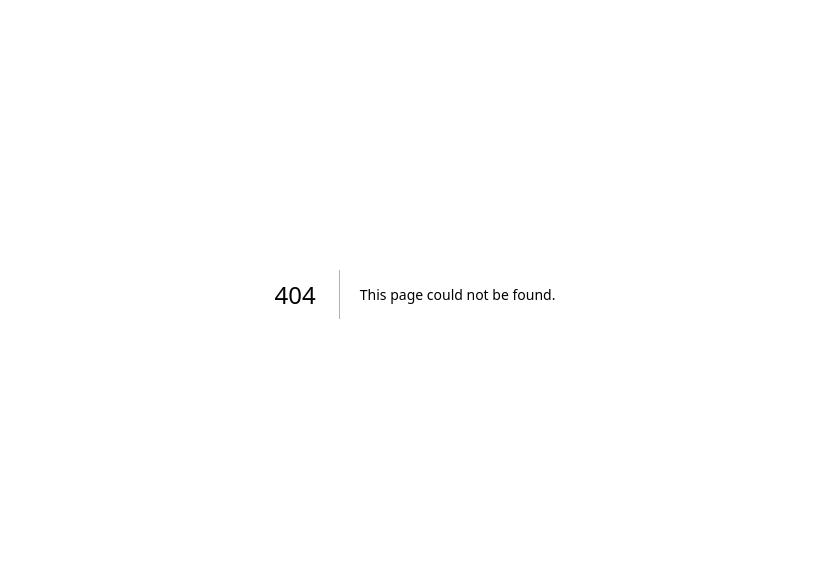
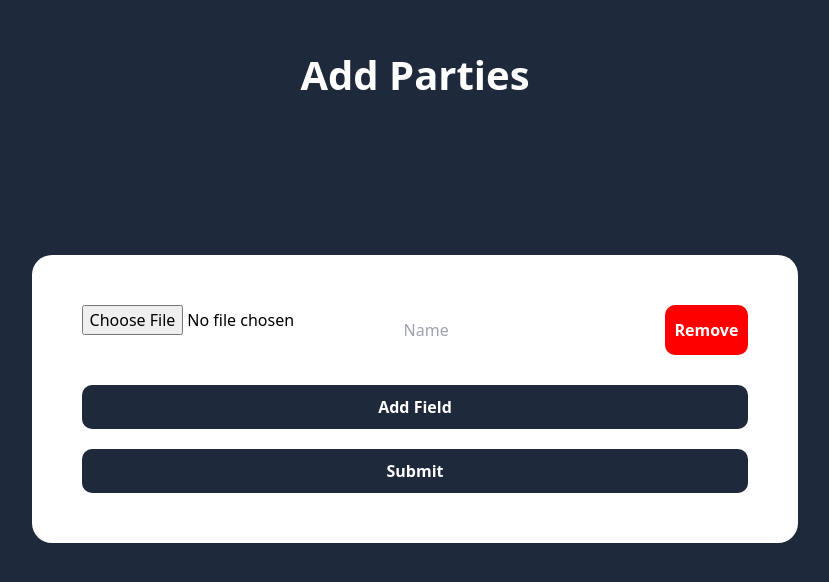
Before and after one commit to Taher2512/DigiVote, a Next.js app: page /addparty in a window 1280 px wide. Before the commit this address had no page. Shown: the part 106-688 px from the top of the page, without its empty margins (225-1054 px from the left). Built offline with nearby package versions, Linux system fonts and the light colour scheme; what @thirdweb-dev/react would draw is missing.

Commit message:
Parties Added

```diff
--- /dev/null
+++ b/pages/addparty.js
@@ -0,0 +1,99 @@
+import React, { useState } from 'react';
+import { app, db } from "../const/firebase/config";
+import { addDoc, collection, getDocs, query } from "firebase/firestore";
+import {getStorage,ref,uploadBytes,getDownloadURL} from 'firebase/storage'
+const FormRepeater = () => {
+  const [fields, setFields] = useState([{ image: '', name: '' }]);
+ const [image, setimage] = useState([])
+  const handleChange = (index, event) => {
+    const values = [...fields];
+    if (event.target.name === 'image') {
+      values[index].image = event.target.files[0];
+
+    } else {
+      values[index][event.target.name] = event.target.value;
+    }
+    setFields(values);
+  };
+
+  const handleAddField = () => {
+    setFields([...fields, { image: '', name: '' }]);
+    console.log(fields)
+  };
+
+  const handleRemoveField = (index) => {
+    const values = [...fields];
+    values.splice(index, 1);
+    setFields(values);
+  };
+const submit=async()=>{
+    const storage = getStorage(app);
+    const q = query(collection(db, "parties"));
+         fields.map(async(field)=>{
+            const storageRef = ref(storage, `parties/${field.name}`);
+            const d=await uploadBytes(storageRef, image);
+            console.log("Image uploaded successfully");
+           await getDownloadURL(d.ref).then(async(url) => {
+            let data={
+              name:field.name,
+                imageUrl:url,
+                votes:0
+            }
+            await  addDoc(collection(db, "parties"), data);
+
+           })
+         })
+
+
+
+
+}
+  return (
+    <div style={{ display: 'flex', justifyContent: 'space-evenly', alignItems: 'center', minHeight: '100vh',backgroundColor:"#1e293b" ,flexDirection:"column"}}>
+    <h1 style={{color:"white",fontSize:40,fontWeight:"bold"}}>Add Parties</h1>
+    <div style={{padding:50,backgroundColor:'white',borderRadius:20,gap:20,display:'flex',flexDirection:"column"}}>
+    <div style={{alignItems:"center",justifyContent:"center",display:'flex',flexDirection:"column",gap:10}} >
+        {fields.map((field, index) => (
+          <div style={{display:'flex',flexDirection:"row"}} key={index}>
+            <input
+               placeholder='Choose Party Logo'
+              type="file"
+              accept="image/*"
+              name="image"
+              onChange={(e) => handleChange(index, e)}
+            />
+            <div style={{flexDirection:"row",display:'flex',gap:20}}>
+            {field.image && (
+              <img style={{height:80,width:120,borderRadius:10}} src={URL.createObjectURL(field.image)} alt="Preview"  />
+            )}
+            <input
+
+              type="text"
+              name="name"
+              placeholder="Name"
+              value={field.name}
+              onChange={(e) => handleChange(index, e)}
+              style={{width:"100%",paddingRight:40,paddingLeft:40,padding:10,height:50,color:'black',marginRight:20}}
+            />
+            </div>
+
+            <button style={{backgroundColor:"red",padding:10,borderRadius:10,color:"white",fontWeight:'bold',marginBottom:10,height:50}} type="button" onClick={() => handleRemoveField(index)}>
+              Remove
+            </button>
+          </div>
+        ))}
+        </div>
+        <button style={{width:"100%",backgroundColor:"#1e293b",padding:10,borderRadius:10,color:'white',fontWeight:'bold'}} type="button" onClick={handleAddField}>
+          Add Field
+        </button>
+        <button  style={{width:"100%",backgroundColor:"#1e293b",padding:10,borderRadius:10,color:'white',fontWeight:'bold'}} type="button" onClick={submit}>
+          Submit
+        </button>
+    </div>
+
+
+    </div>
+  );
+};
+
+export default FormRepeater;
```
